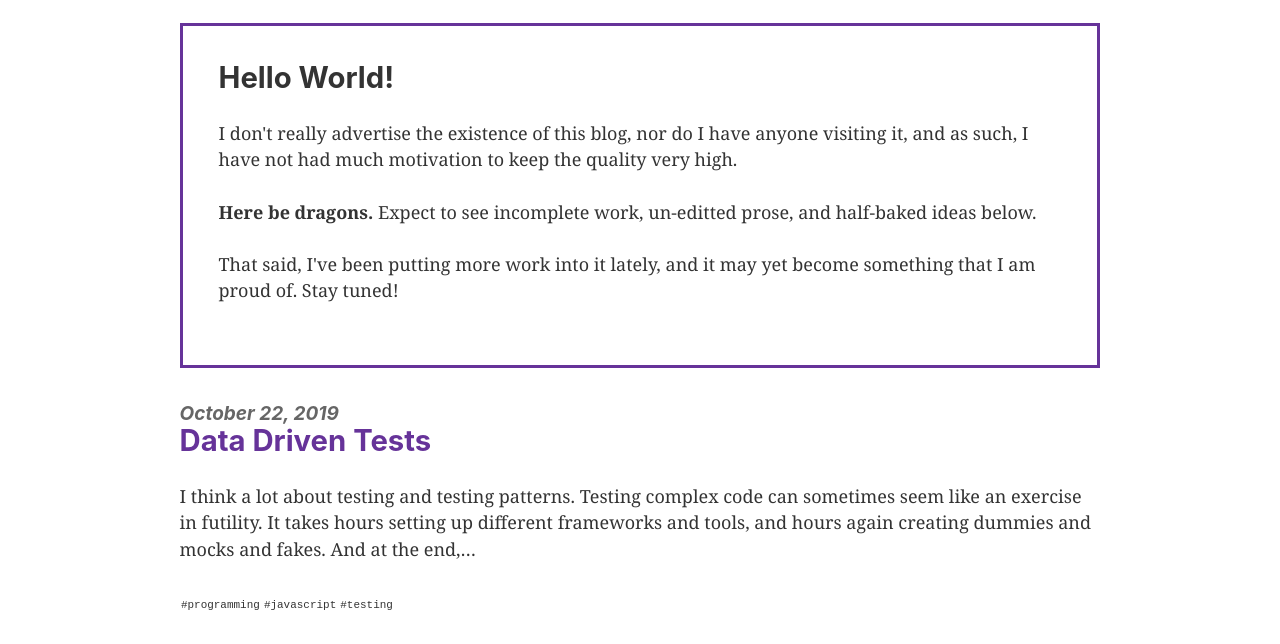
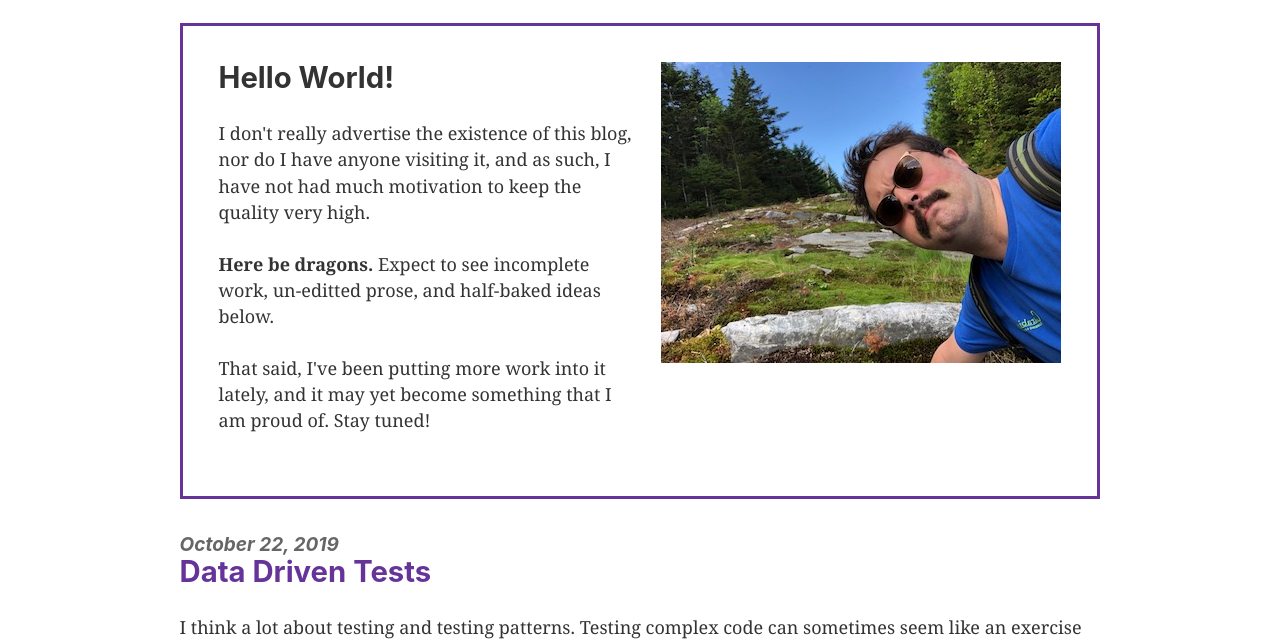
Before and after one commit to zachlysobey/personal-site, a Gatsby site: page / in a window 1280 px wide. Shown: the part 129-773 px from the top of the page. Built offline with nearby package versions, Linux system fonts and the light colour scheme; Gatsby itself is replaced by a stand-in of ours.

Commit message:
🤳 add selfie

```diff
--- a/src/pages/index.js
+++ b/src/pages/index.js
@@ -18,6 +18,11 @@ export default ({ data }) => {
     return (
         <Layout>
             <div className={asideStyles.aside}>
+                <img
+                    alt=""
+                    src="./zach-mustache-mountain.jpg"
+                    style={{ float: 'right', paddingLeft: '1em' }}
+                />
                 <h2>Hello World!</h2>
                 <p>
                     I don't really advertise the existence of this blog, nor do
```
Also changed, not shown: static/zach-mustache-mountain.jpg (added).
